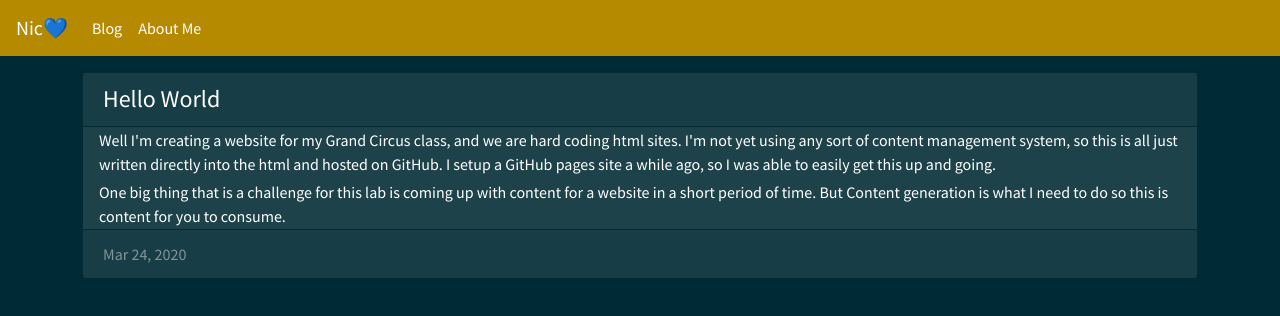
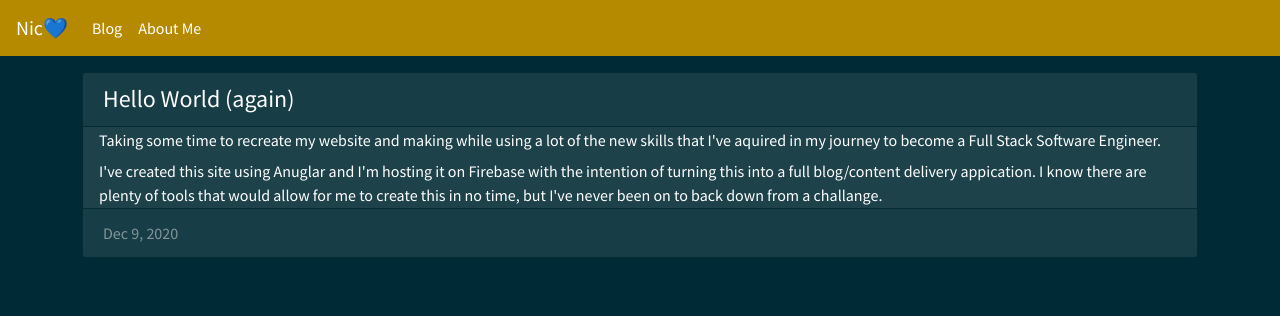
Before and after one commit to NicolasGerhardt/nic-heart-me, an Angular app: page /blog in a window 1280 px wide. Shown: the top 316 px of the page. Built offline with nearby package versions, Linux system fonts and the light colour scheme.

Commit message:
updated blog post

```diff
--- a/src/app/blog/blog.component.ts
+++ b/src/app/blog/blog.component.ts
@@ -14,8 +14,8 @@ export class BlogComponent implements OnInit {
   }
 
   post:BlogPost = {
-    title:"Hello World",
-    createdAt: new Date(2020, 2,24),
-    content: "Well I'm creating a website for my Grand Circus class, and we are hard coding html sites. I'm not yet using any sort of content management system, so this is all just written directly into the html and hosted on GitHub. I setup a GitHub pages site a while ago, so I was able to easily get this up and going.\nOne big thing that is a challenge for this lab is coming up with content for a website in a short period of time. But Content generation is what I need to do so this is content for you to consume. "
+    title:"Hello World (again)",
+    createdAt: new Date(2020, 11, 9),
+    content: "Taking some time to recreate my website and making while using a lot of the new skills that I've aquired in my journey to become a Full Stack Software Engineer.\n\nI've created this site using Anuglar and I'm hosting it on Firebase with the intention of turning this into a full blog/content delivery appication. I know there are plenty of tools that would allow for me to create this in no time, but I've never been on to back down from a challange."
   }
 }
```
